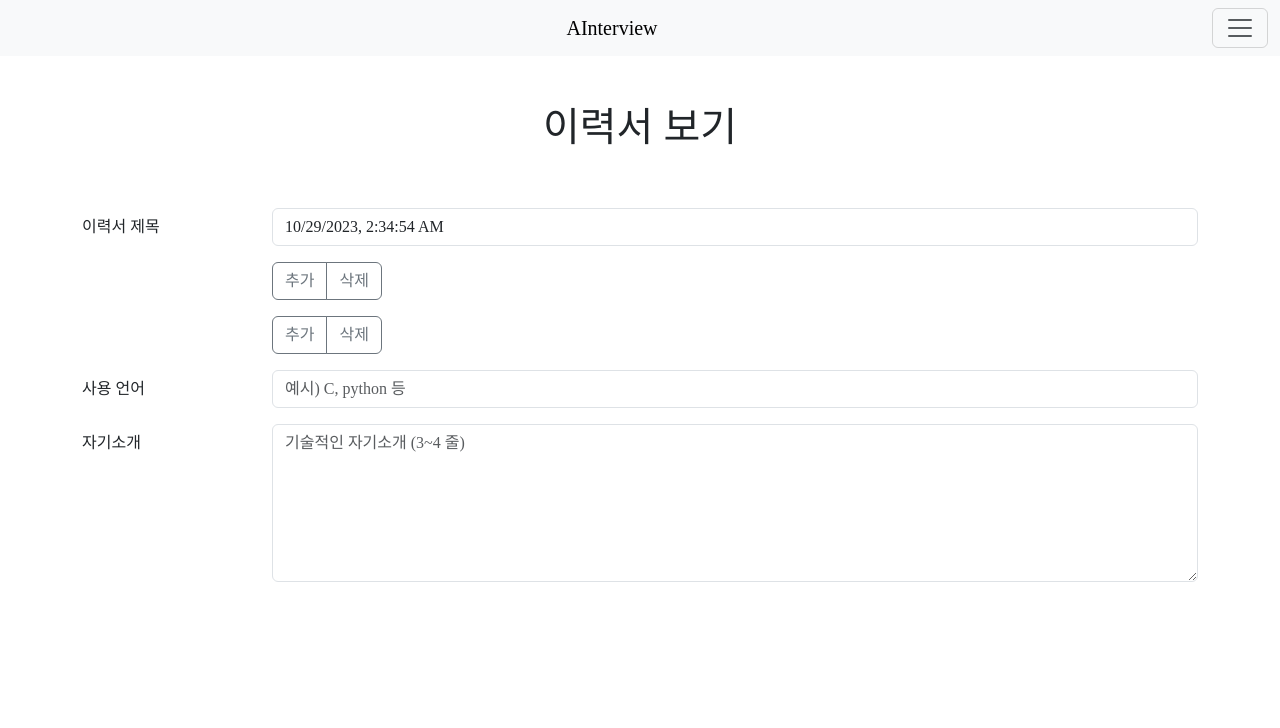
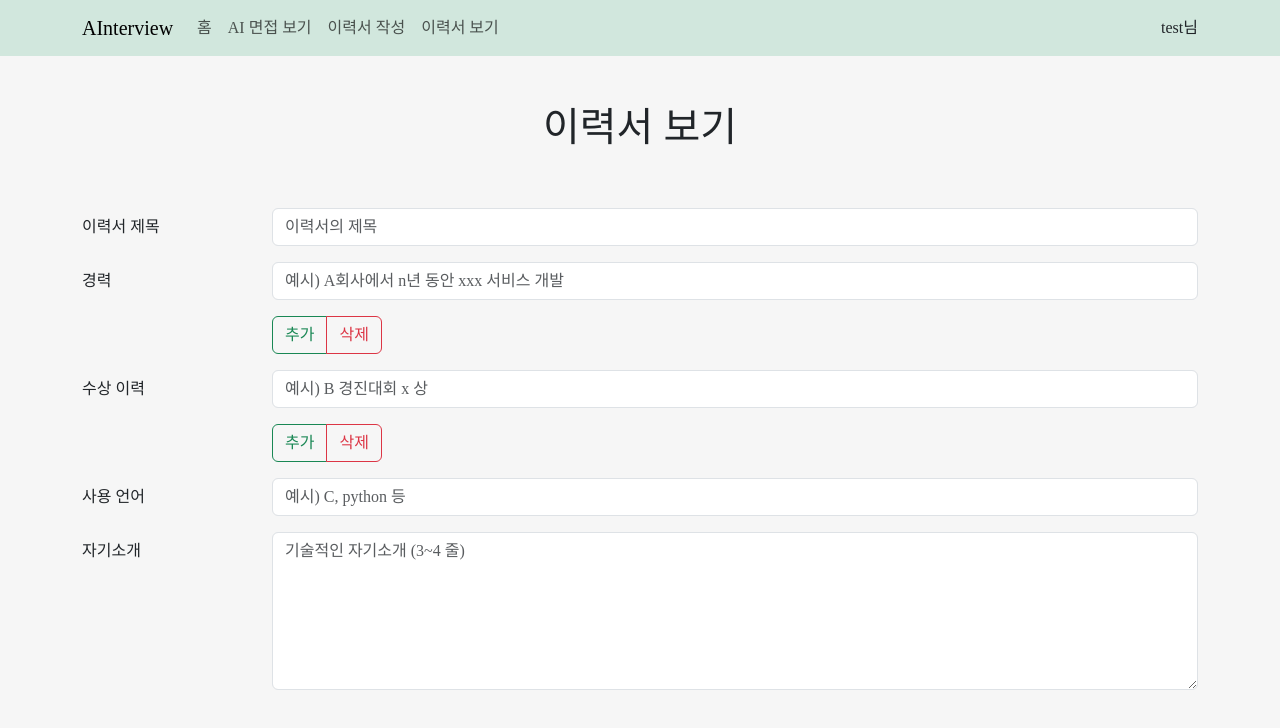
Before and after one commit to knu-AInterview/front, a React (Create React App) app: page /resume in a window 1280 px wide. Shown: the top 728 px of the page. Built offline with nearby package versions, Linux system fonts and the light colour scheme.

Commit message:
네비게이션 바, 이력서 가변개수 입력 컴포넌트 변경

```diff
--- a/src/components/NavigationBar.js
+++ b/src/components/NavigationBar.js
@@ -1,53 +1,22 @@
 import React from "react";
-import {
-  Container,
-  Nav,
-  NavDropdown,
-  Navbar,
-  Offcanvas,
-} from "react-bootstrap";
+import { Container, Nav, Navbar } from "react-bootstrap";
 
 const NavigationBar = ({ isLogin, userName, logout }) => {
-  const expand = false;
   return (
-    <Navbar key={expand} expand={expand} className="bg-body-tertiary">
-      <Container fluid>
-        <Navbar.Brand href="/" className="m-auto">
-          AInterview
-        </Navbar.Brand>
-        <Navbar.Toggle aria-controls={`offcanvasNavbar-expand-${expand}`} />
-        <Navbar.Offcanvas
-          id={`offcanvasNavbar-expand-${expand}`}
-          aria-labelledby={`offcanvasNavbarLabel-expand-${expand}`}
-          placement="end"
-        >
-          <Offcanvas.Header closeButton>
-            <Offcanvas.Title id={`offcanvasNavbarLabel-expand-${expand}`}>
-              {isLogin ? userName : "AInterview"}
-            </Offcanvas.Title>
-          </Offcanvas.Header>
-          <Offcanvas.Body>
-            <Nav className="me-auto">
-              <Nav.Link href="/">Home</Nav.Link>
-              <NavDropdown
-                title="AI 면접"
-                id={`offcanvasNavbarDropdown-expand-${expand}`}
-              >
-                {/* <NavDropdown.Item href="/main">AI 면접 연습</NavDropdown.Item> */}
-                <NavDropdown.Item href="/page1">AI 면접 연습</NavDropdown.Item>
-                <NavDropdown.Divider />
-                <NavDropdown.Item href="/interview/record/1">
-                  면접 기록 보기
-                </NavDropdown.Item>
-              </NavDropdown>
-              {isLogin ? (
-                <Nav.Link onClick={logout}>로그아웃</Nav.Link>
-              ) : (
-                <Nav.Link href="/login">로그인</Nav.Link>
-              )}
-            </Nav>
-          </Offcanvas.Body>
-        </Navbar.Offcanvas>
+    <Navbar expand="md" className="bg-success-subtle">
+      <Container>
+        <Navbar.Brand href="/">AInterview</Navbar.Brand>
+        <Navbar.Toggle />
+        <Navbar.Collapse>
+          <Nav className="me-auto">
+            <Nav.Link href="/">홈</Nav.Link>
+            <Nav.Link href="/main">AI 면접 보기</Nav.Link>
+            <Nav.Link href="/resume?mode=write">이력서 작성</Nav.Link>
+            <Nav.Link href="/user/11">이력서 보기</Nav.Link>
+          </Nav>
+
+          <Nav.Link href="user/11">{`test님`}</Nav.Link>
+        </Navbar.Collapse>
       </Container>
     </Navbar>
   );
--- a/src/components/Resume/ResumeAddableInput.js
+++ b/src/components/Resume/ResumeAddableInput.js
@@ -22,7 +22,7 @@ const ResumeAddableInput = ({ title, placeholder, getState, initState }) => {
   );
 
   useEffect(() => {
-    setState(initState);
+    initState.length !== 0 && setState(initState);
   }, [initState]);
 
   useEffect(() => {
@@ -48,10 +48,10 @@ const ResumeAddableInput = ({ title, placeholder, getState, initState }) => {
       <Row>
         <Col className="mb-3" sm={{ span: 10, offset: 2 }}>
           <ButtonGroup>
-            <Button variant="outline-secondary" onClick={addState}>
+            <Button variant="outline-success" onClick={addState}>
               추가
             </Button>
-            <Button variant="outline-secondary" onClick={deleteState}>
+            <Button variant="outline-danger" onClick={deleteState}>
               삭제
             </Button>
           </ButtonGroup>
--- a/src/global.css
+++ b/src/global.css
@@ -10,5 +10,7 @@
 @import url("https://fonts.googleapis.com/css2?family=Noto+Serif+KR&display=swap");
 
 .App {
+  background-color: #f6f6f6;
   font-family: "Noto Serif KR", serif;
+  min-height: 100vh;
 }
--- a/src/pages/Resume.js
+++ b/src/pages/Resume.js
@@ -13,7 +13,7 @@ const Resume = () => {
 
   // 추가 및 수정이 없는 항목: 제목, 사용 언어, 자기소개
   const [notAddableItem, setNotAddableItem] = useState({
-    title: new Date().toLocaleString(),
+    title: "",
     introduction: "",
     language: "",
   });
@@ -27,11 +27,11 @@ const Resume = () => {
 
   // 추가 및 수정이 있는 항목
   // 경력
-  const [career, setCareer] = useState([]);
+  const [career, setCareer] = useState([""]);
   const getCareer = (state) => setCareer(state);
   const [initCareer, setInitCareer] = useState([]);
   // 수상 이력
-  const [award, setAward] = useState([]);
+  const [award, setAward] = useState([""]);
   const getAward = (state) => setAward(state);
   const [initAward, setInitAward] = useState([]);
 
```
